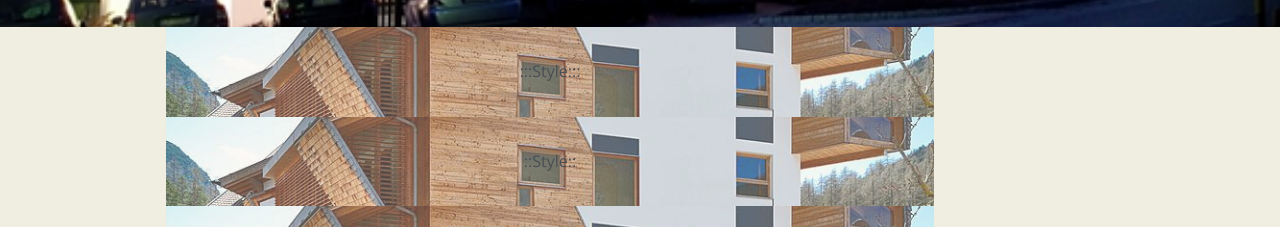
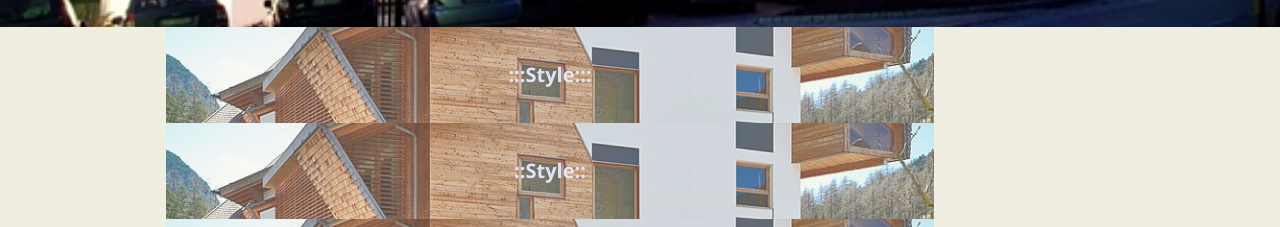
Before and after one commit to michste93/website, a plain HTML site: page eng/index.html in a window 1280 px wide. Shown: the part 573-800 px from the top of the page. Drawn offline with nearby package versions, Linux system fonts and the light colour scheme; files whose address does not match are found by name.

```diff
--- a/eng/css/style.css
+++ b/eng/css/style.css
@@ -867,9 +867,13 @@
   font-weight: 700;
 }
 .cd-section p {
+  font-size: 20px;
+  font-size: 1.25rem;
   line-height: 20;
+  font-weight: 700;
   text-align:center;
   margin:0 auto;
+  color:#E0E0FF;
 }
 #cd-placeholder-1{
     width: 100%;
```
